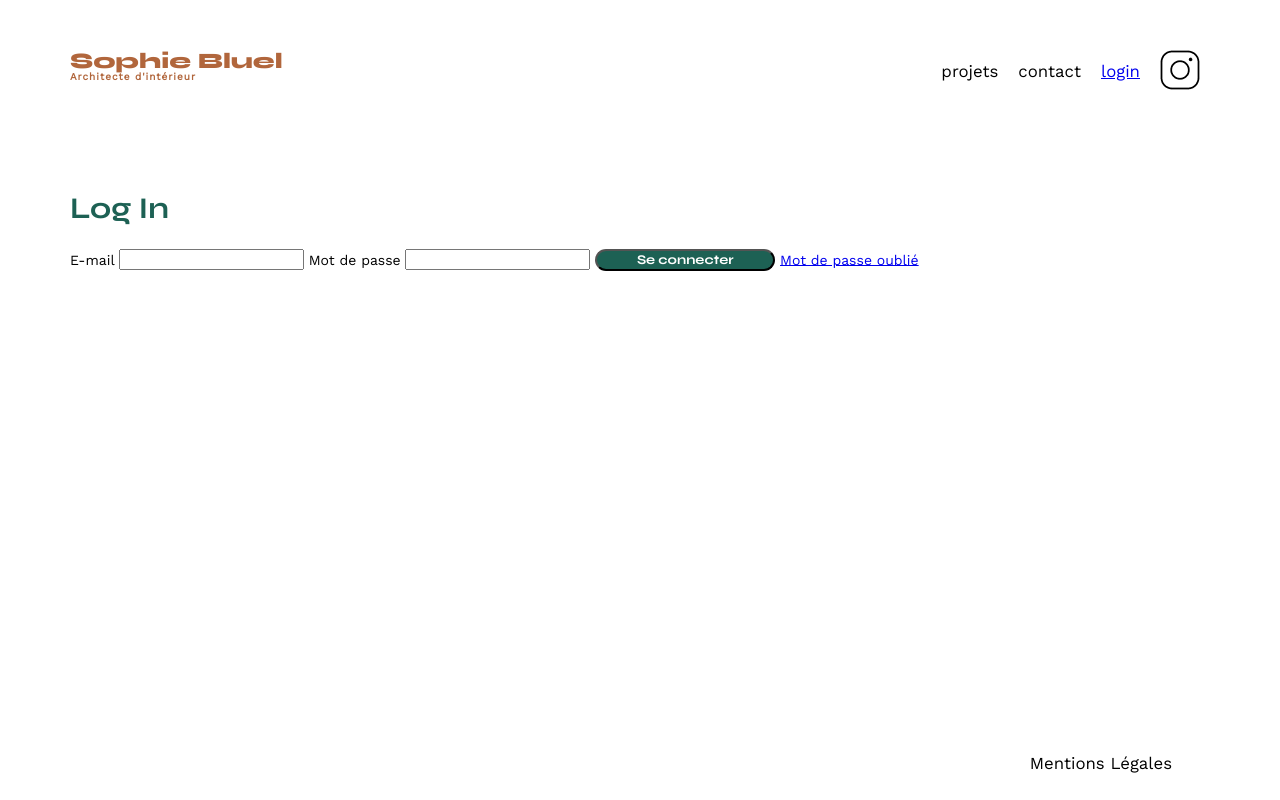
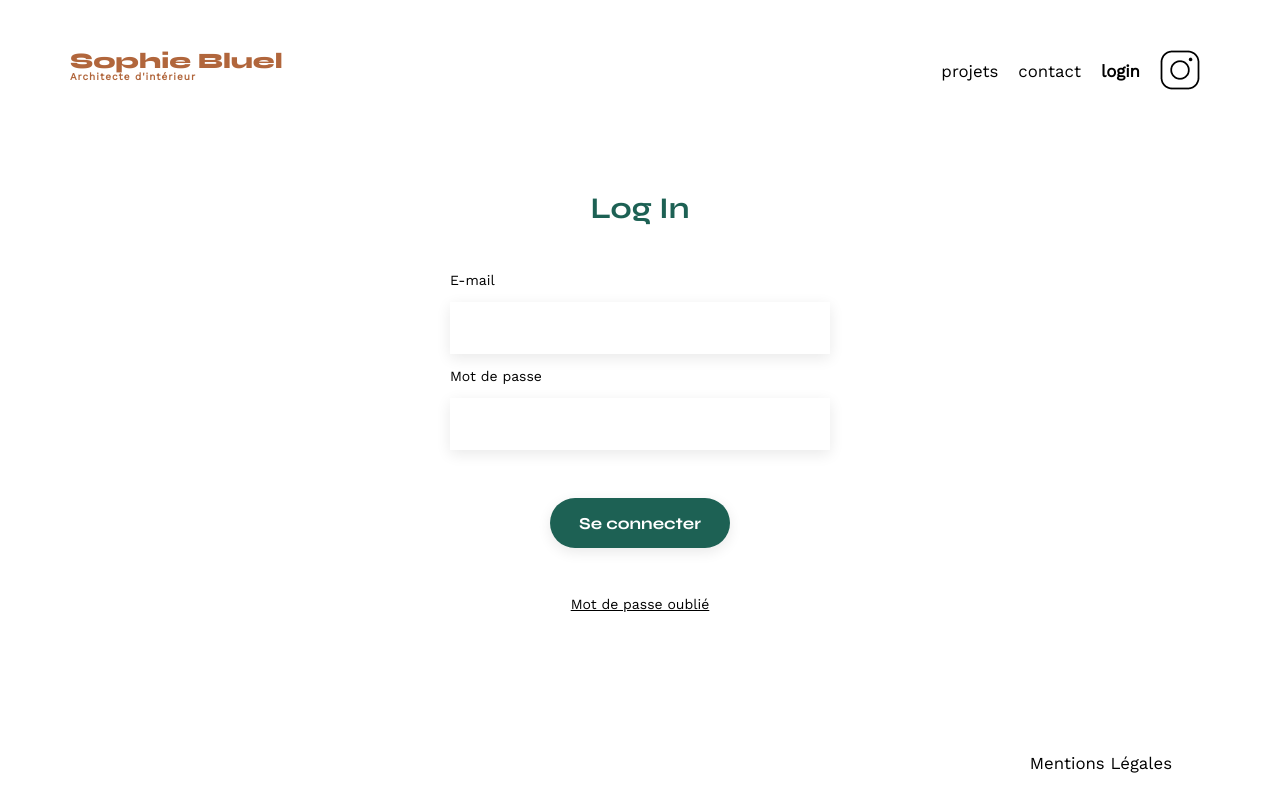
Before and after one commit to marsodeb/P6-SophieBluel, a plain HTML site: page FrontEnd/pages/login.html in a window 1280 px wide. Drawn offline with nearby package versions, Linux system fonts and the light colour scheme.

Commit message:
adding connection form + style

```diff
--- a/FrontEnd/assets/style.css
+++ b/FrontEnd/assets/style.css
@@ -147,6 +147,11 @@ section {
   margin: 50px 0;
 }
 
+a {
+  text-decoration: none;
+  color: black;
+}
+
 h1 {
   display: flex;
   flex-direction: column;
@@ -269,6 +274,10 @@ footer nav ul {
 
 /* Login page */
 
+.activePage {
+  font-weight: bolder;
+}
+
 .loginFooter {
   max-width: 1140px;
   width: 100%;
@@ -277,4 +286,38 @@ footer nav ul {
 }
 
 .loginContainer {
+  display: flex;
+  justify-content: center;
 }
+
+.loginPanel {
+  display: flex;
+  flex-direction: column;
+  align-items: center;
+}
+
+.loginPanel form {
+  padding-top: 50px;
+  display: flex;
+  flex-direction: column;
+  align-items: center;
+  gap: 15px;
+}
+
+.loginPanel form div {
+  display: flex;
+  flex-direction: column;
+  width: 380px;
+  gap: 15px;
+}
+
+.loginContainer input {
+  height: 50px;
+  font-size: 1.2em;
+  border: none;
+  box-shadow: 0px 4px 14px rgba(0, 0, 0, 0.09);
+}
+
+.missingPassword {
+  text-decoration: underline;
+}
--- a/FrontEnd/pages/login.html
+++ b/FrontEnd/pages/login.html
@@ -20,7 +20,7 @@
             <ul>
                 <li>projets</li>
                 <li>contact</li>
-                <a href="login.html">
+                <a href="login.html" class="activePage">
                     <li>login</li>
                 </a>
                 <li><img src="../assets/icons/instagram.png" alt="Instagram"></li>
@@ -32,12 +32,16 @@
             <section class="loginPanel">
                 <h2>Log In</h2>
                 <form action="">
-                    <label for="email">E-mail</label>
-                    <input type="email" name="email" id="email">
-                    <label for="password">Mot de passe</label>
-                    <input type="password" name="password" id="password">
+                    <div class="email">
+                        <label for="email">E-mail</label>
+                        <input type="email" name="email" id="email">
+                    </div>
+                    <div class="password">
+                        <label for="password">Mot de passe</label>
+                        <input type="password" name="password" id="password">
+                    </div>
                     <input type="submit" value="Se connecter">
-                    <a href="#">Mot de passe oublié</a>
+                    <a href="#" class="missingPassword">Mot de passe oublié</a>
                 </form>
             </section>
         </div>
```
